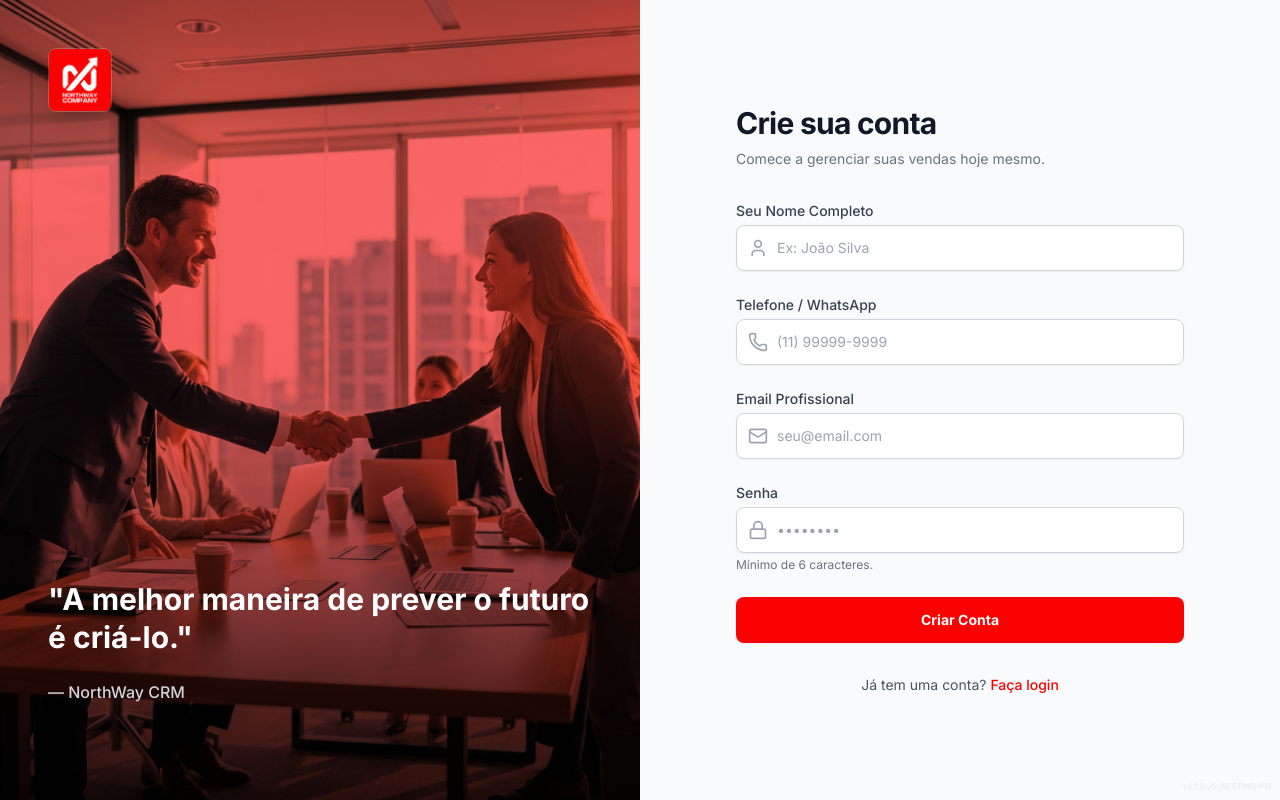
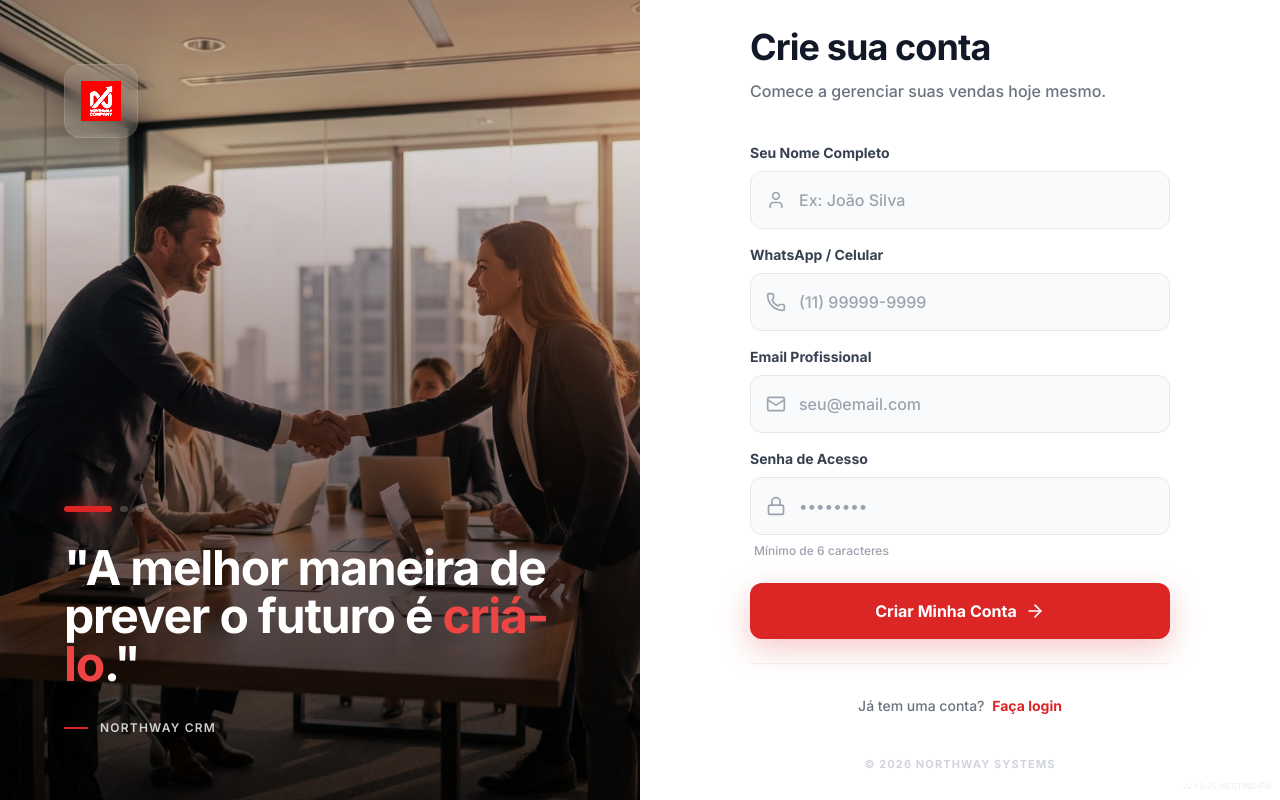
Before and after one commit to marcioholm/NorthWay-2.0, a Flask app: page /register in a window 1280 px wide. Run offline with Flask 3, Linux system fonts and the light colour scheme; some libraries are stand-ins or nearby versions.

Commit message:
Feat: Update Register Page to match Clean Premium theme

```diff
--- a/northway_crm/templates/register.html
+++ b/northway_crm/templates/register.html
@@ -1,136 +1,184 @@
 {% extends "base.html" %}
 
 {% block content %}
-<div class="min-h-screen flex bg-white">
-    <!-- Left Side: Image & Branding -->
-    <div class="hidden lg:flex lg:w-1/2 relative bg-northway-dark overflow-hidden">
-        <div id="login-bg-image"
-            class="absolute inset-0 bg-cover bg-center transition-transform duration-[20s] transform scale-105 hover:scale-110"
+<div class="min-h-screen flex bg-white font-sans selection:bg-red-600 selection:text-white">
+    <!-- Left Side: Cinematic Image (Same as Login for Consistency) -->
+    <div class="hidden lg:flex lg:w-1/2 relative overflow-hidden bg-gray-900">
+        <!-- Background Image -->
+        <div id="register-bg-image"
+            class="absolute inset-0 bg-cover bg-center transition-transform duration-[40s] ease-out transform scale-100 hover:scale-110"
             data-bg="{{ url_for('static', filename='images/login-bg.png') }}"></div>
-        <!-- Red Overlay -->
-        <div class="absolute inset-0 bg-northway-red/60 mix-blend-multiply"></div>
-        <div class="absolute inset-0 bg-gradient-to-t from-black/80 via-transparent to-transparent"></div>
 
-        <div class="relative z-10 p-12 flex flex-col justify-between h-full w-full">
+        <!-- Elegant Overlay -->
+        <div
+            class="absolute inset-0 bg-gradient-to-t from-black/90 via-black/40 to-transparent mix-blend-multiply opacity-90">
+        </div>
+        <div class="absolute inset-0 bg-red-900/20 mix-blend-overlay"></div>
+
+        <!-- Content -->
+        <div class="relative z-10 p-16 flex flex-col justify-between h-full w-full">
             <div>
-                <!-- Original Logo with style -->
+                <!-- Glass Logo Container -->
+                <div
+                    class="inline-flex p-4 rounded-2xl bg-white/10 backdrop-blur-md border border-white/10 shadow-[0_8px_32px_rgba(0,0,0,0.2)]">
                     <img src="{{ url_for('static', filename='images/logo.png') }}" alt="NorthWay"
-                    class="h-16 w-auto rounded-lg shadow-xl border border-white/20">
+                        class="h-10 w-auto brightness-200 contrast-125 filter drop-shadow-sm">
+                </div>
             </div>
 
-            <div class="mb-12">
-                <blockquote class="text-white text-3xl font-bold leading-tight mb-6">
-                    "A melhor maneira de prever o futuro é criá-lo."
+            <div class="max-w-xl">
+                <div class="flex gap-2 mb-8">
+                    <div class="h-1.5 w-12 bg-red-600 rounded-full shadow-[0_0_15px_rgba(220,38,38,0.6)]"></div>
+                    <div class="h-1.5 w-2 bg-white/20 rounded-full"></div>
+                    <div class="h-1.5 w-2 bg-white/20 rounded-full"></div>
+                </div>
+                <!-- Different Quote for Register -->
+                <blockquote
+                    class="text-4xl md:text-5xl font-bold leading-[1.1] mb-8 text-white tracking-tight drop-shadow-xl">
+                    "A melhor maneira de prever o futuro é <span class="text-red-500">criá-lo</span>."
                 </blockquote>
-                <p class="text-gray-300 font-medium">— NorthWay CRM</p>
+                <p class="text-white/80 font-semibold tracking-widest uppercase text-xs flex items-center gap-3">
+                    <span class="w-6 h-[2px] bg-red-600"></span> NorthWay CRM
+                </p>
             </div>
         </div>
     </div>
 
-    <!-- Right Side: Register Form -->
-    <div class="w-full lg:w-1/2 flex items-center justify-center p-8 lg:p-12 bg-gray-50">
-        <div class="w-full max-w-md space-y-8">
+    <!-- Right Side: Register Form (Clean White & Red) -->
+    <div class="w-full lg:w-1/2 flex items-center justify-center p-8 lg:p-20 bg-white relative">
+        <div class="w-full max-w-[420px] space-y-10 relative z-10">
+
+            <!-- Header -->
             <div class="text-center lg:text-left">
+                <!-- Mobile Logo -->
                 <div class="flex justify-center lg:justify-start lg:hidden mb-10">
                     <img src="{{ url_for('static', filename='images/logo.png') }}" alt="NorthWay" class="h-10 w-auto">
                 </div>
-                <h2 class="text-3xl font-bold text-gray-900 tracking-tight">Crie sua conta</h2>
-                <p class="mt-2 text-sm text-gray-500">Comece a gerenciar suas vendas hoje mesmo.</p>
+
+                <h1 class="text-4xl font-bold tracking-tight text-gray-900 mb-3">Crie sua conta</h1>
+                <p class="text-base text-gray-500 font-medium">Comece a gerenciar suas vendas hoje mesmo.</p>
             </div>
 
+            <!-- Alerts -->
             {% with messages = get_flashed_messages(with_categories=true) %}
             {% if messages %}
             {% for category, message in messages %}
-            <div class="p-4 rounded-lg bg-red-50 border border-red-100 flex items-start gap-3">
-                <i data-lucide="alert-circle" class="w-5 h-5 text-red-600 flex-shrink-0 mt-0.5"></i>
-                <p class="text-sm text-red-700">{{ message }}</p>
+            <div
+                class="p-4 rounded-xl bg-red-50 border border-red-100 flex items-start gap-4 animate-fade-in shadow-sm">
+                <div class="p-1 bg-red-100 rounded-full text-red-600">
+                    <i data-lucide="alert-circle" class="w-5 h-5"></i>
+                </div>
+                <p class="text-sm text-red-800 font-semibold leading-relaxed pt-0.5">{{ message }}</p>
             </div>
             {% endfor %}
             {% endif %}
             {% endwith %}
 
-            <form class="mt-8 space-y-6" action="{{ url_for('auth.register') }}" method="POST">
+            <form class="space-y-6" action="{{ url_for('auth.register') }}" method="POST">
 
-                <!-- Company Name Removed (Moved to Setup Step) -->
-
-                <!-- User Name -->
-                <div>
-                    <label for="name" class="block text-sm font-medium text-gray-700">Seu Nome Completo</label>
-                    <div class="mt-1 relative rounded-md shadow-sm">
-                        <div class="absolute inset-y-0 left-0 pl-3 flex items-center pointer-events-none">
-                            <i data-lucide="user" class="h-5 w-5 text-gray-400" aria-hidden="true"></i>
+                <div class="space-y-4">
+                    <!-- Name -->
+                    <div class="group">
+                        <label for="name"
+                            class="block text-sm font-bold text-gray-700 mb-2 group-focus-within:text-red-600 transition-colors">Seu
+                            Nome Completo</label>
+                        <div class="relative transition-all duration-300 transform group-focus-within:-translate-y-1">
+                            <div class="absolute inset-y-0 left-0 pl-4 flex items-center pointer-events-none">
+                                <i data-lucide="user"
+                                    class="h-5 w-5 text-gray-400 group-focus-within:text-red-600 transition-colors"></i>
                             </div>
                             <input id="name" name="name" type="text" required
-                            class="block w-full pl-10 pr-3 py-3 border border-gray-300 rounded-lg focus:outline-none focus:ring-2 focus:ring-northway-red focus:border-northway-red text-sm transition-all"
+                                class="block w-full pl-12 pr-4 py-4 bg-gray-50 border border-gray-200 rounded-xl focus:outline-none focus:ring-4 focus:ring-red-50 focus:border-red-500 text-gray-900 placeholder-gray-400 transition-all font-medium"
                                 placeholder="Ex: João Silva">
                         </div>
                     </div>
 
                     <!-- Phone -->
-                <div>
-                    <label for="phone" class="block text-sm font-medium text-gray-700">Telefone / WhatsApp</label>
-                    <div class="mt-1 relative rounded-md shadow-sm">
-                        <div class="absolute inset-y-0 left-0 pl-3 flex items-center pointer-events-none">
-                            <i data-lucide="phone" class="h-5 w-5 text-gray-400" aria-hidden="true"></i>
+                    <div class="group">
+                        <label for="phone"
+                            class="block text-sm font-bold text-gray-700 mb-2 group-focus-within:text-red-600 transition-colors">WhatsApp
+                            / Celular</label>
+                        <div class="relative transition-all duration-300 transform group-focus-within:-translate-y-1">
+                            <div class="absolute inset-y-0 left-0 pl-4 flex items-center pointer-events-none">
+                                <i data-lucide="phone"
+                                    class="h-5 w-5 text-gray-400 group-focus-within:text-red-600 transition-colors"></i>
                             </div>
                             <input id="phone" name="phone" type="tel" required
-                            class="block w-full pl-10 pr-3 py-3 border border-gray-300 rounded-lg focus:outline-none focus:ring-2 focus:ring-northway-red focus:border-northway-red text-sm transition-all"
+                                class="block w-full pl-12 pr-4 py-4 bg-gray-50 border border-gray-200 rounded-xl focus:outline-none focus:ring-4 focus:ring-red-50 focus:border-red-500 text-gray-900 placeholder-gray-400 transition-all font-medium"
                                 placeholder="(11) 99999-9999">
                         </div>
                     </div>
 
                     <!-- Email -->
-                <div>
-                    <label for="email" class="block text-sm font-medium text-gray-700">Email Profissional</label>
-                    <div class="mt-1 relative rounded-md shadow-sm">
-                        <div class="absolute inset-y-0 left-0 pl-3 flex items-center pointer-events-none">
-                            <i data-lucide="mail" class="h-5 w-5 text-gray-400" aria-hidden="true"></i>
+                    <div class="group">
+                        <label for="email"
+                            class="block text-sm font-bold text-gray-700 mb-2 group-focus-within:text-red-600 transition-colors">Email
+                            Profissional</label>
+                        <div class="relative transition-all duration-300 transform group-focus-within:-translate-y-1">
+                            <div class="absolute inset-y-0 left-0 pl-4 flex items-center pointer-events-none">
+                                <i data-lucide="mail"
+                                    class="h-5 w-5 text-gray-400 group-focus-within:text-red-600 transition-colors"></i>
                             </div>
                             <input id="email" name="email" type="email" autocomplete="email" required
-                            class="block w-full pl-10 pr-3 py-3 border border-gray-300 rounded-lg focus:outline-none focus:ring-2 focus:ring-northway-red focus:border-northway-red text-sm transition-all"
+                                class="block w-full pl-12 pr-4 py-4 bg-gray-50 border border-gray-200 rounded-xl focus:outline-none focus:ring-4 focus:ring-red-50 focus:border-red-500 text-gray-900 placeholder-gray-400 transition-all font-medium"
                                 placeholder="seu@email.com">
                         </div>
                     </div>
 
                     <!-- Password -->
-                <div>
-                    <label for="password" class="block text-sm font-medium text-gray-700">Senha</label>
-                    <div class="mt-1 relative rounded-md shadow-sm">
-                        <div class="absolute inset-y-0 left-0 pl-3 flex items-center pointer-events-none">
-                            <i data-lucide="lock" class="h-5 w-5 text-gray-400" aria-hidden="true"></i>
+                    <div class="group">
+                        <label for="password"
+                            class="block text-sm font-bold text-gray-700 mb-2 group-focus-within:text-red-600 transition-colors">Senha
+                            de Acesso</label>
+                        <div class="relative transition-all duration-300 transform group-focus-within:-translate-y-1">
+                            <div class="absolute inset-y-0 left-0 pl-4 flex items-center pointer-events-none">
+                                <i data-lucide="lock"
+                                    class="h-5 w-5 text-gray-400 group-focus-within:text-red-600 transition-colors"></i>
                             </div>
                             <input id="password" name="password" type="password" autocomplete="new-password" required
-                            class="block w-full pl-10 pr-3 py-3 border border-gray-300 rounded-lg focus:outline-none focus:ring-2 focus:ring-northway-red focus:border-northway-red text-sm transition-all"
-                            placeholder="••••••••">
+                                class="block w-full pl-12 pr-4 py-4 bg-gray-50 border border-gray-200 rounded-xl focus:outline-none focus:ring-4 focus:ring-red-50 focus:border-red-500 text-gray-900 placeholder-gray-400 transition-all font-medium"
+                                placeholder="••••••••" minlength="6">
                         </div>
-                    <p class="mt-1 text-xs text-gray-500">Mínimo de 6 caracteres.</p>
+                        <p class="mt-2 text-xs text-gray-400 font-medium ml-1">Mínimo de 6 caracteres</p>
+                    </div>
                 </div>
 
                 <button type="submit"
-                    class="w-full flex justify-center py-3 px-4 border border-transparent rounded-lg shadow-sm text-sm font-bold text-white bg-northway-red hover:bg-red-700 focus:outline-none focus:ring-2 focus:ring-offset-2 focus:ring-northway-red transition-all transform hover:scale-[1.01]">
-                    Criar Conta
+                    class="w-full flex justify-center items-center py-4 px-4 rounded-xl shadow-[0_10px_30px_rgba(220,38,38,0.25)] text-base font-bold text-white bg-red-600 hover:bg-red-700 focus:outline-none focus:ring-4 focus:ring-red-100 transition-all transform hover:-translate-y-1 hover:shadow-[0_15px_35px_rgba(220,38,38,0.35)] active:scale-95">
+                    Criar Minha Conta
+                    <i data-lucide="arrow-right" class="ml-2 w-5 h-5"></i>
                 </button>
-            </form>
 
-            <div class="mt-6 text-center">
-                <p class="text-sm text-gray-600">
+                <div class="mt-8 pt-8 text-center border-t border-gray-100">
+                    <p class="text-sm text-gray-500 font-medium">
                         Já tem uma conta?
                         <a href="{{ url_for('auth.login') }}"
-                        class="font-medium text-northway-red hover:text-red-700 hover:underline">
+                            class="font-bold text-red-600 hover:text-red-800 transition-colors cursor-pointer ml-1 inline-flex items-center group">
                             Faça login
                         </a>
                     </p>
                 </div>
+            </form>
+
+            <p class="text-center text-[11px] text-gray-300 uppercase tracking-widest mt-12 font-bold">
+                &copy; 2026 NorthWay Systems
+            </p>
         </div>
     </div>
 </div>
 
 <script>
     (function () {
-        // Apply Background Image
-        const bg = document.getElementById('login-bg-image');
+        const bg = document.getElementById('register-bg-image');
         if (bg) {
             bg.style.backgroundImage = `url('${bg.getAttribute('data-bg')}')`;
+
+            // Subtle Parallax
+            document.addEventListener('mousemove', (e) => {
+                const x = (window.innerWidth - e.pageX * 2) / 100;
+                const y = (window.innerHeight - e.pageY * 2) / 100;
+                bg.style.transform = `scale(1.1) translate(${x}px, ${y}px)`;
+            });
         }
     })();
 </script>
```
Lines whose indentation alone changed are shown as unchanged.
